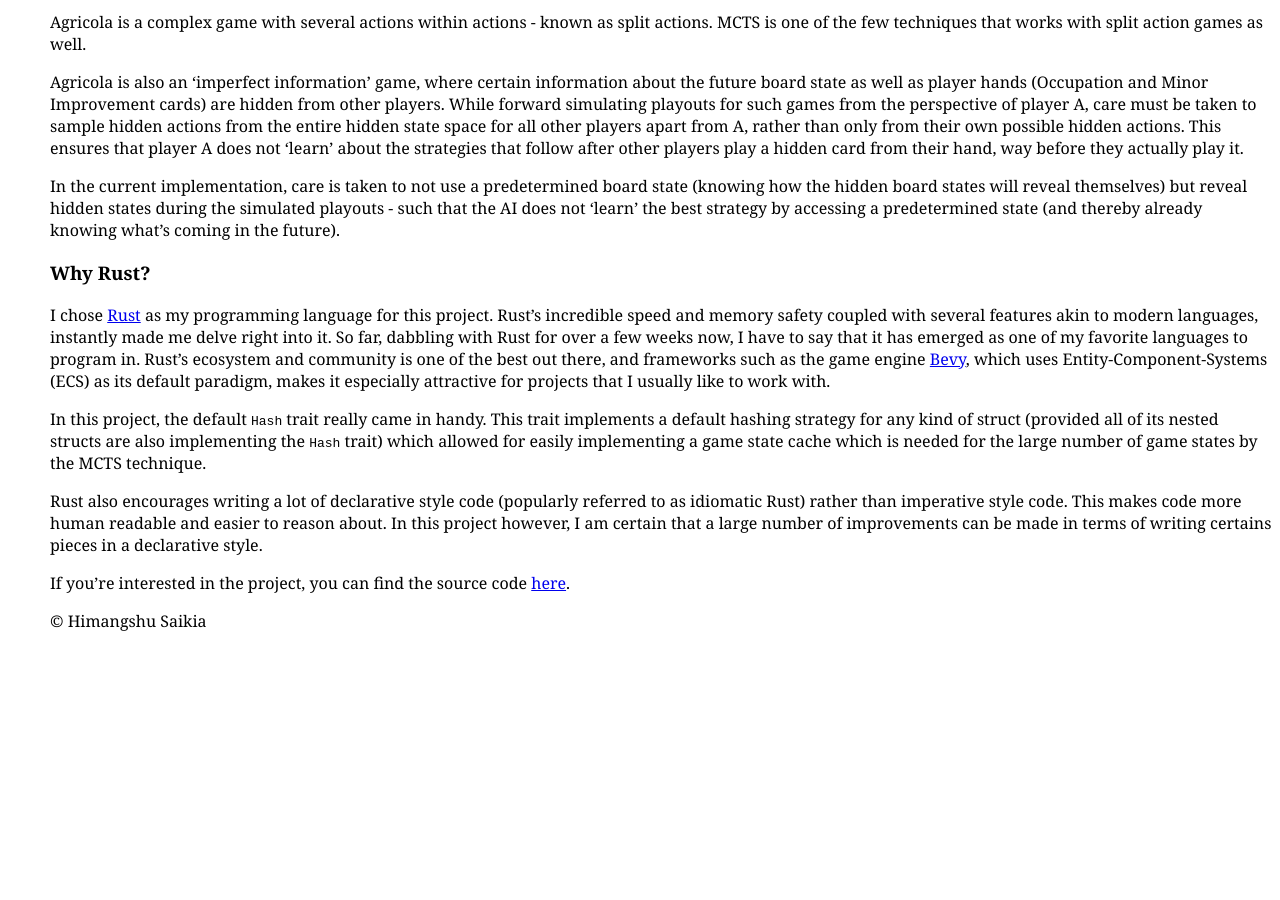
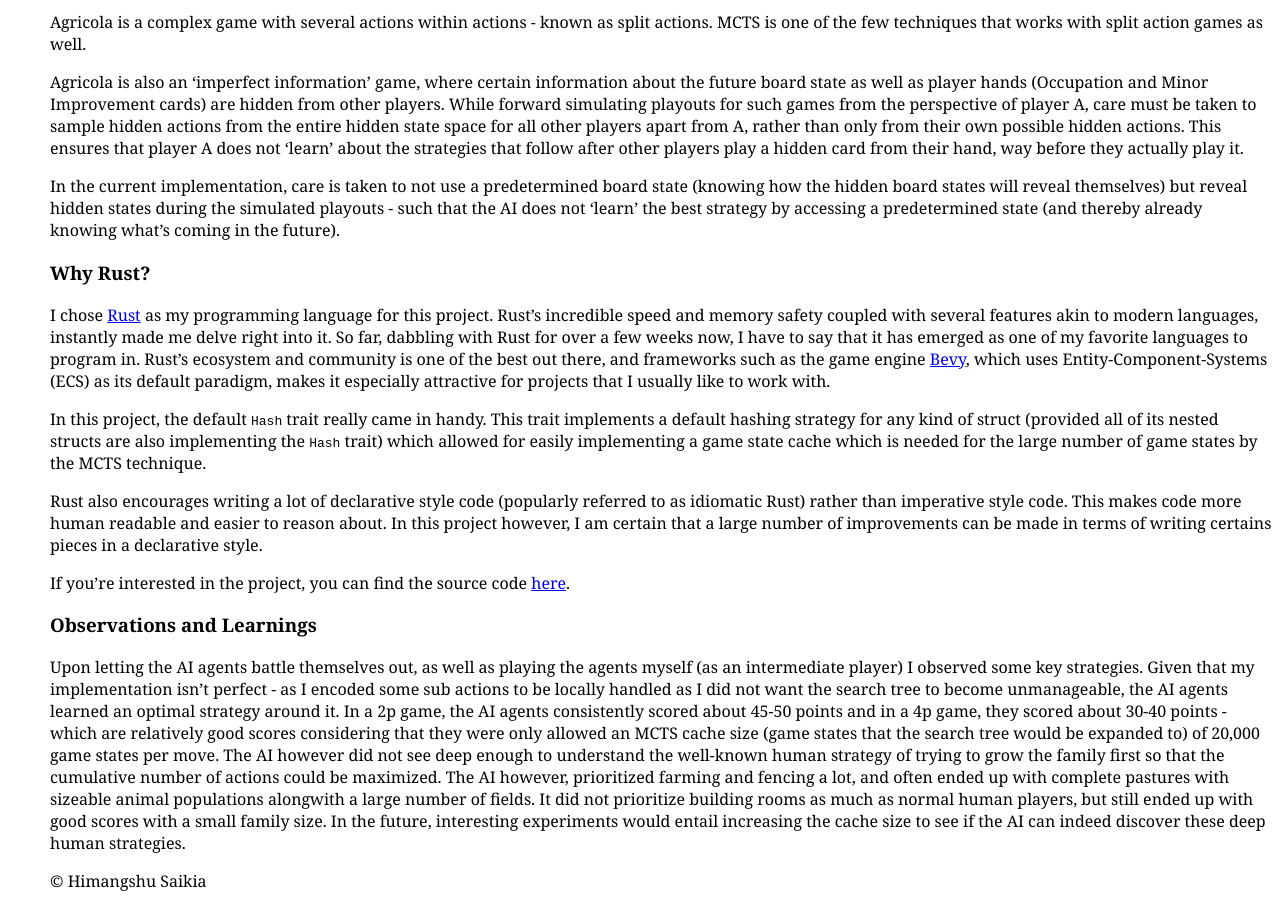
Before and after one commit to hsaikia/hsaikia.github.io, a Jekyll site: the page built from _posts/2023-03-02-agricola-ai.md, in a window 1280 px wide and 900 px high, scrolled down 1681 px. Built offline with Jekyll 4.4.1, drawn with Linux system fonts in a browser that asks for light colours; before the commit the page ends 2321 px from its top, so only the background shows below that.

Commit message:
Added observations to Agricola AI

```diff
--- a/_posts/2023-03-02-agricola-ai.md
+++ b/_posts/2023-03-02-agricola-ai.md
@@ -56,3 +56,7 @@ In this project, the default `Hash` trait really came in handy. This trait imple
 Rust also encourages writing a lot of declarative style code (popularly referred to as idiomatic Rust) rather than imperative style code. This makes code more human readable and easier to reason about. In this project however, I am certain that a large number of improvements can be made in terms of writing certains pieces in a declarative style.
 
 If you're interested in the project, you can find the source code [here](https://github.com/hsaikia/Agricola).
+
+### Observations and Learnings
+
+Upon letting the AI agents battle themselves out, as well as playing the agents myself (as an intermediate player) I observed some key strategies. Given that my implementation isn't perfect - as I encoded some sub actions to be locally handled as I did not want the search tree to become unmanageable, the AI agents learned an optimal strategy around it. In a 2p game, the AI agents consistently scored about 45-50 points and in a 4p game, they scored about 30-40 points - which are relatively good scores considering that they were only allowed an MCTS cache size (game states that the search tree would be expanded to) of 20,000 game states per move. The AI however did not see deep enough to understand the well-known human strategy of trying to grow the family first so that the cumulative number of actions could be maximized. The AI however, prioritized farming and fencing a lot, and often ended up with complete pastures with sizeable animal populations alongwith a large number of fields. It did not prioritize building rooms as much as normal human players, but still ended up with good scores with a small family size. In the future, interesting experiments would entail increasing the cache size to see if the AI can indeed discover these deep human strategies.
```
